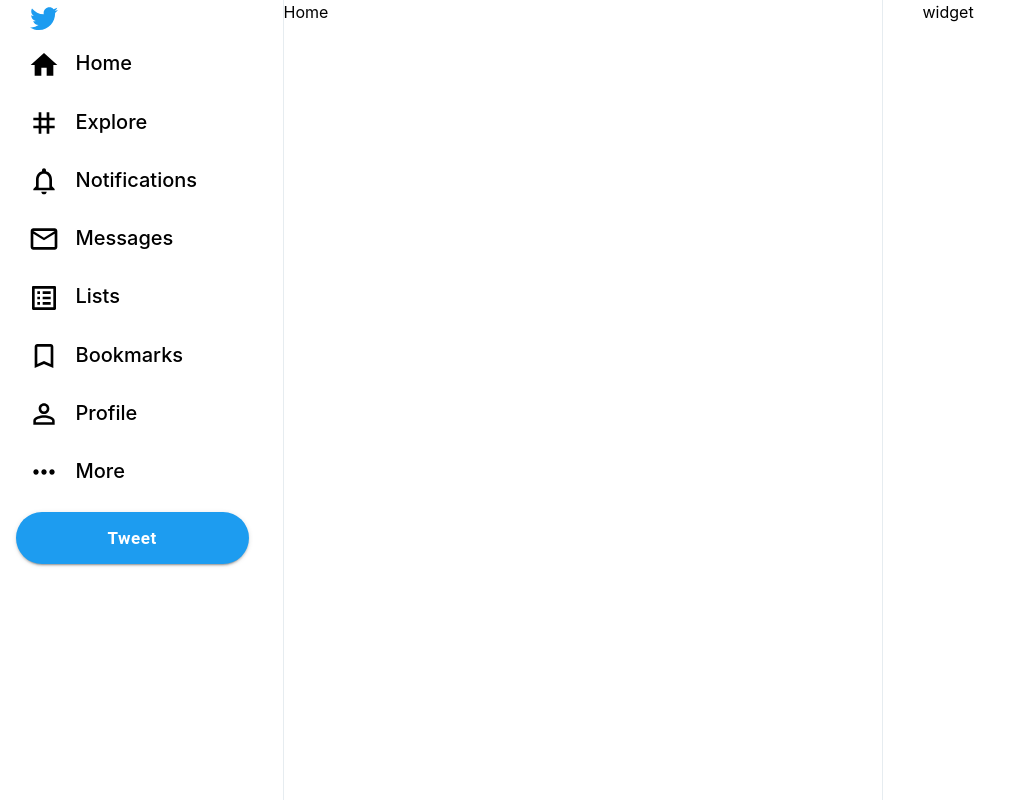
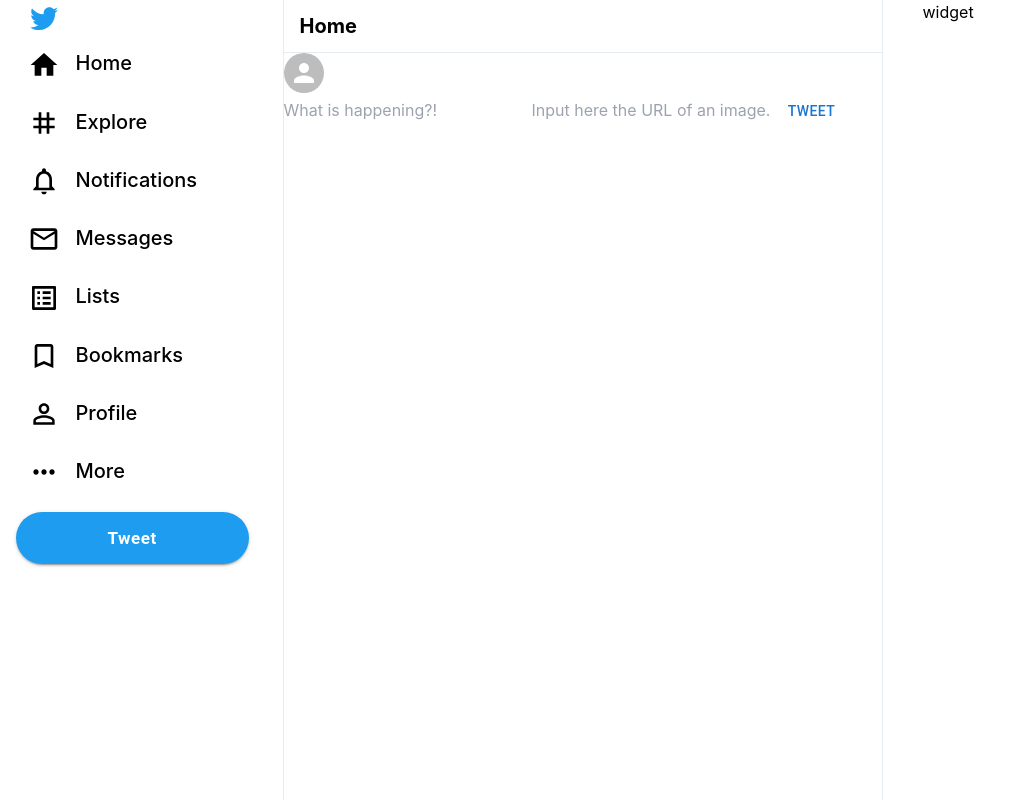
Before and after one commit to Masayuki-Suzuki/simple-twitter-clone, a React (Create React App) app: page / in a window 1280 px wide. Shown: the whole page, without its empty margins (0-1022 px from the left). Built offline with nearby package versions, Linux system fonts and the light colour scheme.

Commit message:
feat: working on tweet box ✨

```diff
--- a/src/components/sidebar/Sidebar.tsx
+++ b/src/components/sidebar/Sidebar.tsx
@@ -52,7 +52,7 @@ const sidebarOptions: SidebarOptionsType[] = [
 ]
 const Sidebar = () => {
     return (
-        <div className="sidebar flex flex-col items-end relative flex-grow flex-shrink-0 z-10">
+        <div className="sidebar flex flex-col items-end relative flex-grow flex-shrink-0 py-0.5 z-10">
             <div className="sidebar__wrapper flex flex-col flex-shrink-0 relative ">
                 <div className="sidebar__container fixed top-0 h-full flex flex-col justify-between flex-shrink-0 px-2">
                     <nav className="sidebar__menu flex-start">
--- a/src/components/timeline/Timeline.tsx
+++ b/src/components/timeline/Timeline.tsx
@@ -1,11 +1,15 @@
 import React from 'react'
+import TweetBox from './TweetBox'
 
 const TimeLine = () => (
     <div className="timeline border-x border-tw-gray flex-grow">
-        <div className="timeline__header">
-            <h2 className="timeline__header-heading">
+        <div className="timeline__header sticky z-30 top-0 border-b border-tw-gray">
+            <h2 className="timeline__header-heading leading-none p-4">
                 Home
             </h2>
+        </div>
+        <div className="timeline__container">
+            <TweetBox />
         </div>
     </div>
 )
--- /dev/null
+++ b/src/components/timeline/TweetBox.tsx
@@ -0,0 +1,15 @@
+import React from 'react'
+import { Avatar, Button } from '@mui/material'
+
+const TweetBox = () => (
+    <div className="tweet-box">
+        <form>
+            <Avatar />
+            <input type="text" placeholder="What is happening?!"></input>
+            <input className="tweet-box__image-input" placeholder="Input here the URL of an image."></input>
+            <Button type="submit" className="tweet-box__tweet">Tweet</Button>
+        </form>
+    </div>
+)
+
+export default TweetBox
--- a/src/styles/components/_timeline.sass
+++ b/src/styles/components/_timeline.sass
@@ -1,2 +1,8 @@
 .timeline
     max-width: 600px
+
+    &__header
+
+        &-heading
+            font-size: 20px
+            font-weight: 700
```
